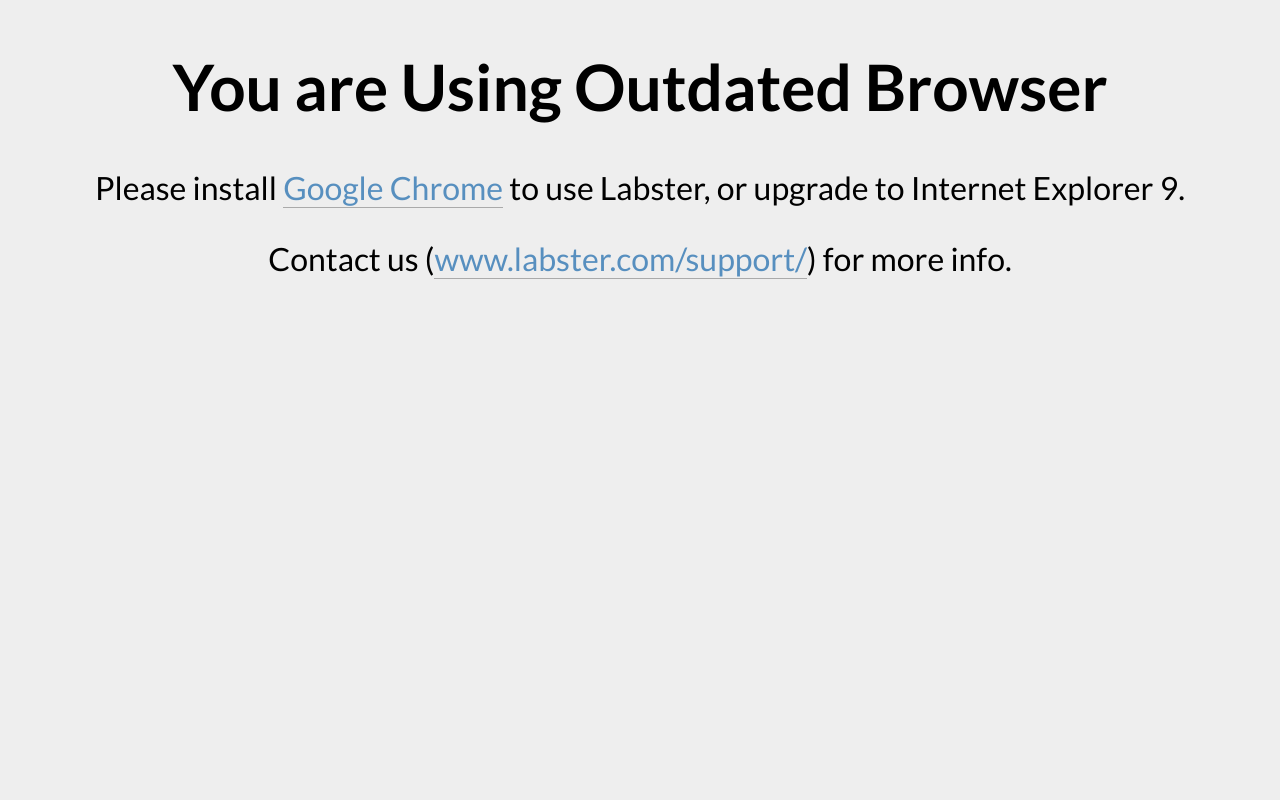
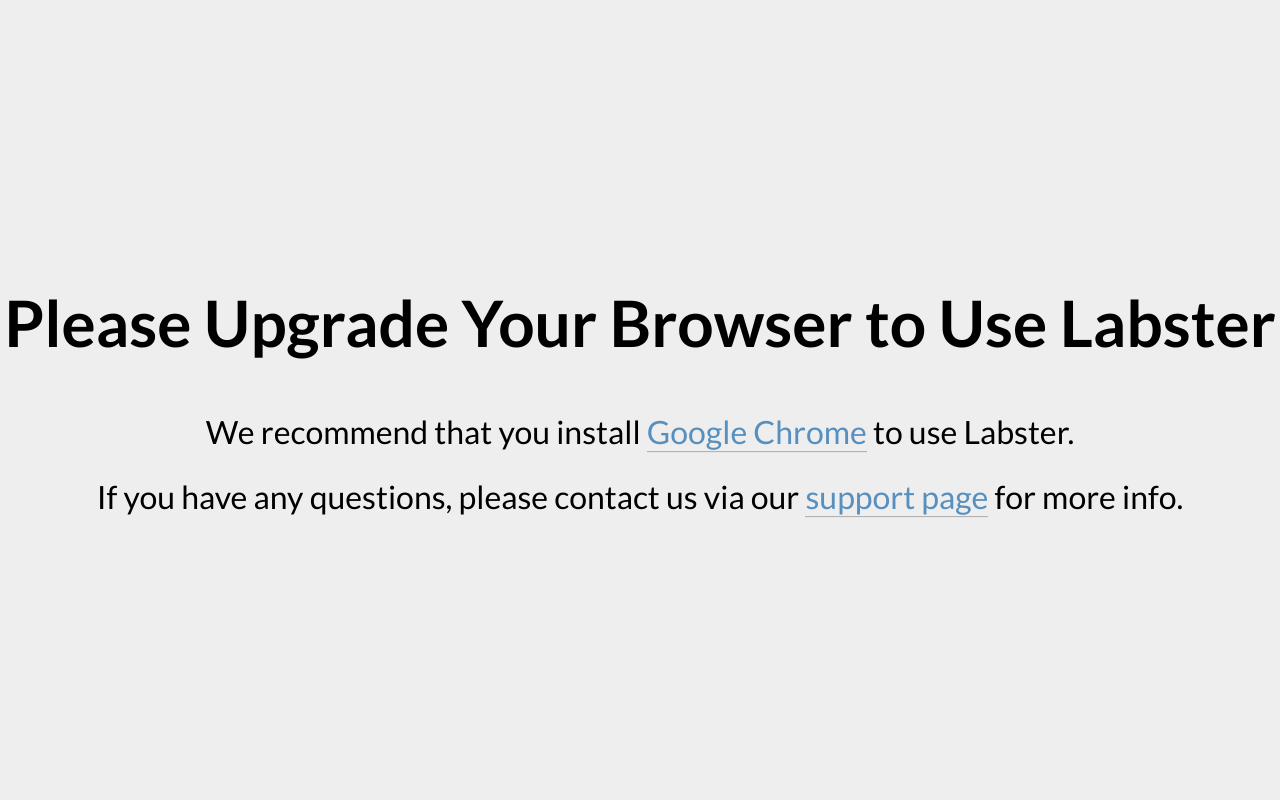
Before and after one commit to kriwil/labster, a Django app: template labster/templates/labster/lms/invalid_browser.html in a window 1280 px wide. Run offline with Django 3.2, Linux system fonts and the light colour scheme; the template is opened without the code that fills it, so the values that code supplies are empty; parts of the project's set-up code (start-up, migrations or seed data) failed here and were passed over; some libraries are stand-ins or nearby versions.

Commit message:
Change outdated browser text

```diff
--- a/labster/templates/labster/lms/invalid_browser.html
+++ b/labster/templates/labster/lms/invalid_browser.html
@@ -5,13 +5,18 @@
   <style>
   * {
     font-family: 'Lato', 'Helvetica', sans-serif;
+    margin: 0;
+    padding: 0;
   }
   body {
     background-color: #eee;
     color: #000;
     text-align: center;
     font-size: 200%;
-    padding: 40px;
+    height: 100%;
+  }
+  h1, p {
+    margin-bottom: 0.8em;
   }
   a:link, a:visited {
     border-bottom: 1px solid #aaa;
@@ -19,15 +24,26 @@
     text-decoration: none;
   }
   a:hover {
-    color: #fff;
+    color: #666;
+  }
+  .container {
+    position: relative;
+    top: 50%;
+    -webkit-transform: translateY(-50%);
+    -ms-transform: translateY(-50%);
+    transform: translateY(-50%);
   }
   </style>
 </head>
 <body>
-<h1>You are Using Outdated Browser</h1>
-<p>Please install <a href="http://www.google.com/chrome/">Google Chrome</a>
-to use Labster, or upgrade to Internet Explorer 9.</p>
-<p>Contact us (<a href="http://www.labster.com/support/">www.labster.com/support/</a>) for more info.</p>
+  <div class="container">
+    <h1>Please Upgrade Your Browser to Use Labster</h1>
+    <p>We recommend that you install <a href="https://www.google.com/chrome/browser/">Google Chrome</a>
+    to use Labster.</p>
+    <p>If you have any questions,
+    please contact us via our <a href="http://www.labster.com/support/">support page</a> for more info.
+    </p>
+  </div>
 <script type="text/javascript">
   var __lc = {};
   __lc.license = 4609071;
```
